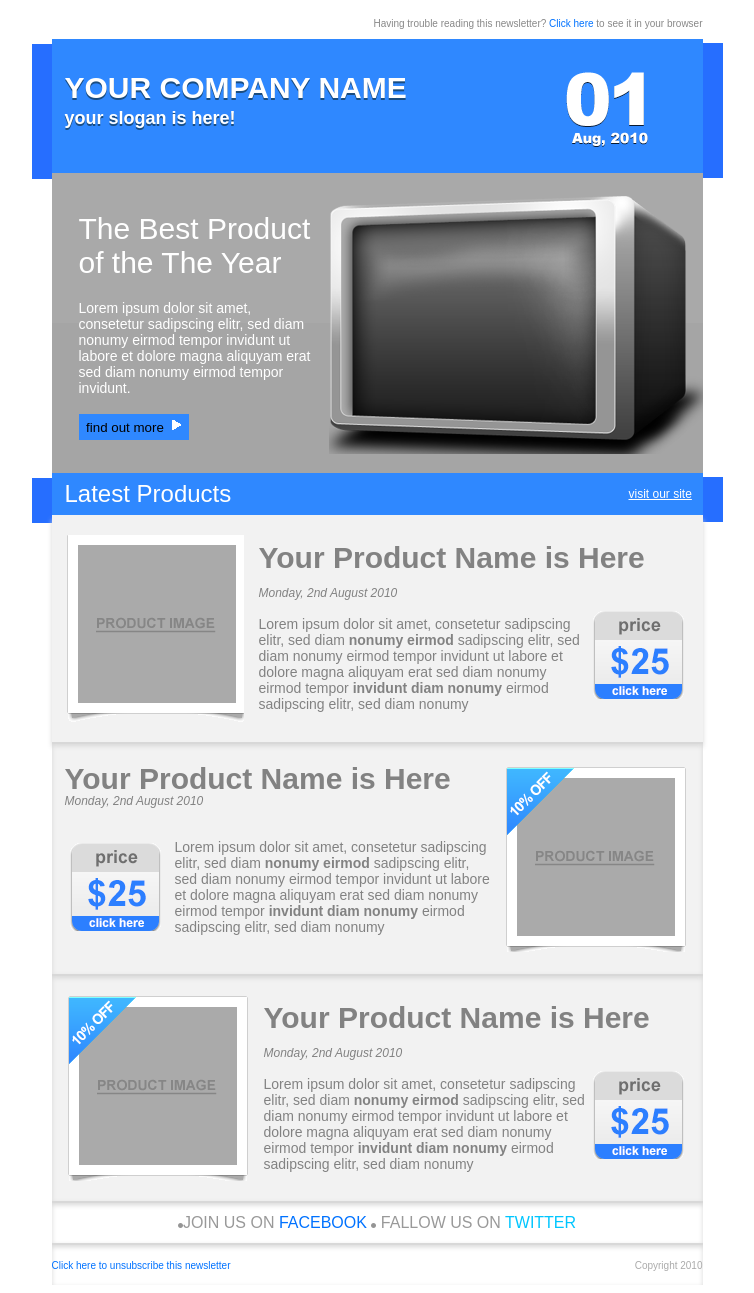
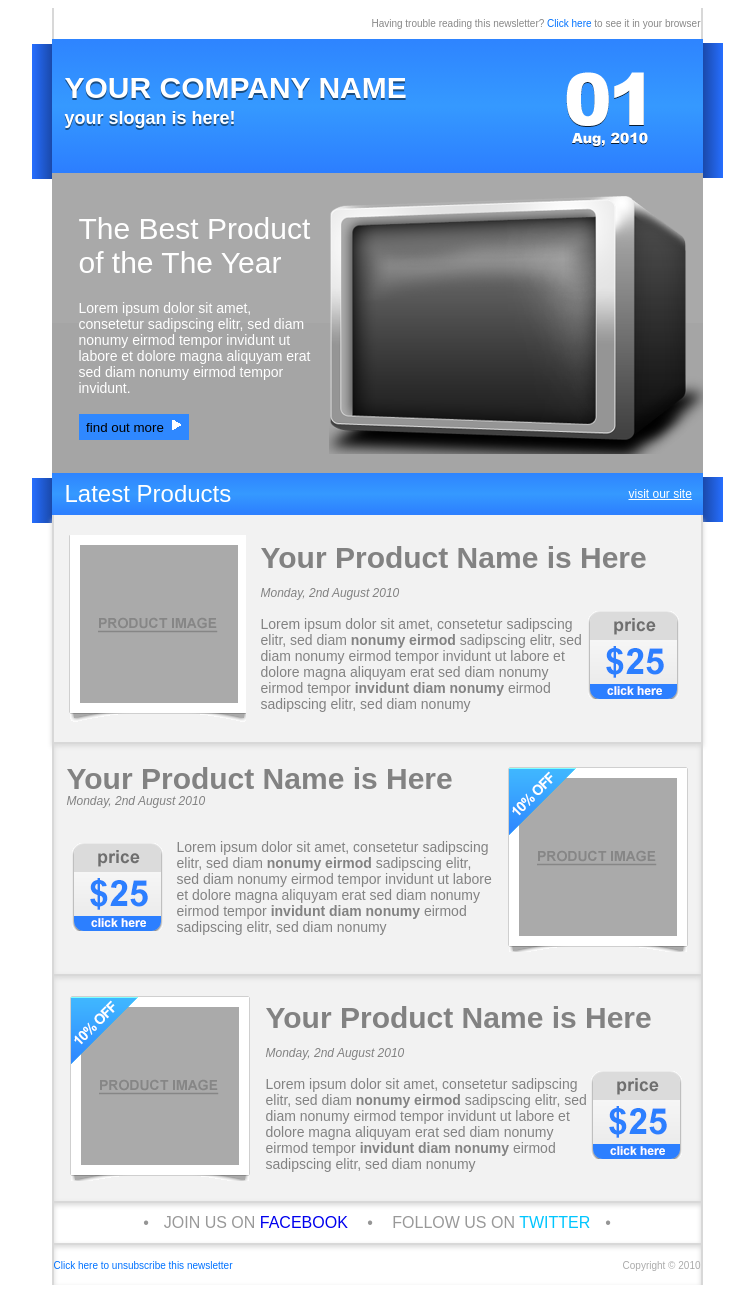
Before and after one commit to lusia/test_newsletter, a plain HTML site: page index.html in a window 1280 px wide. Shown: the whole page, without its empty margins (263-1017 px from the left). Drawn offline with Linux system fonts and the light colour scheme.

Commit message:
Finished v 0.9

```diff
--- a/index.html
+++ b/index.html
@@ -13,14 +13,14 @@
                 <td height="34"></td>
             </tr>
             <tr height="135">
-                    <td style="background-color: #266eff"></td>
+                <td style="background: linear-gradient(to right, #266eff, #1a49aa)"></td>
             </tr>
 
             <tr height="299">
                 <td></td>
             </tr>
             <tr height="45">
-                    <td style="background-color: #266eff"></td>
+                <td style="background:linear-gradient(to right, #266eff, #1a49aa)"></td>
             </tr>
             <tr height="762">
                 <td></td>
@@ -28,8 +28,9 @@
 
         </table>
     </td>
-        <td colspan="2" height="28"><p style="font-size: 10px; color: #888888; text-align: right">Having trouble reading
-            this newsletter? <a style="color: #0072ff; text-decoration: none" href="#" target="_blank">Click here</a> to
+    <td colspan="2" height="28" style="border-left: 2px solid #d8d8d8; border-right: 2px solid #d8d8d8"><p
+            style="font-size: 10px; color: #888888; text-align: right">Having trouble reading
+        this newsletter? <a style="color: #0072ff; text-decoration: none" href="#" target="_blank">Click here </a> to
         see it in your browser</p>
     </td>
 
@@ -39,14 +40,14 @@
                 <td></td>
             </tr>
             <tr height="135">
-                    <td style="background-color: #266eff"></td>
+                <td style="background:linear-gradient(to right, #1a49aa, #266eff)"></td>
             </tr>
 
             <tr height="299">
                 <td></td>
             </tr>
             <tr height="45">
-                    <td style="background-color: #266eff"></td>
+                <td style="background: linear-gradient(to right, #1a49aa, #266eff)"></td>
             </tr>
             <tr height="762">
                 <td></td>
@@ -55,7 +56,7 @@
         </table>
     </td>
 </tr>
-    <tr style="background-color: #2f88ff">
+<tr style="background: linear-gradient(#2e84ff, #3599ff, #2c7eff)">
 
     <td height="134"><h1
             style="font-size: 30px; color: white; font-weight: bold; text-shadow: 0 2px #1a4c7f; margin-left: 13px; line-height: 0">
@@ -76,17 +77,19 @@
         <h1 style="font-size: 30px; color: white; font-weight: normal; margin-left: 27px">The Best
             Product<br>of the The Year</h1>
 
-            <p style="font-size: 14px; color: white; width: 238px; height: 100px; margin-left: 27px">Lorem ipsum dolor
+        <p style="font-size: 14px; color: white; width: 238px; height: 100px; margin-left: 27px">Lorem
+            ipsum dolor
             sit amet, consetetur
             sadipscing elitr, sed diam nonumy eirmod tempor invidunt ut labore et dolore magna aliquyam erat sed
             diam nonumy eirmod tempor invidunt.</p>
-            <button style="background-color: #2f88ff; width: 110px; height: 26px; border: 0; margin-left: 27px">find out
+        <a href="#" target="_blank" style="cursor: pointer">
+            <button style="background-color: #2f88ff; width: 110px; height: 26px; cursor: pointer; border: 0; margin-left: 27px">find
+                out
                 more<img style="margin-left: 6px" src="images/arrow.png" alt="arrow"></button>
-
+        </a>
     </td>
-
 </tr>
-    <tr height="42" style="background-color: #2f88ff">
+<tr height="42" style="background: linear-gradient(#2e84ff, #3599ff, #2c7eff)">
 
     <td><h3 style="margin-left: 13px; font-size: 24px; color: white; font-weight: normal; display: inline">Latest
         Products</h3></td>
@@ -94,14 +97,16 @@
 </tr>
 <tr height="227" style="background-color: #f2f2f2">
 
-        <td colspan="2" style="box-shadow: 0 5px 5px #d8d8d8">
+    <td colspan="2"
+        style="box-shadow: 0 5px 5px #d8d8d8; border-left: 2px solid #d8d8d8; border-right: 2px solid #d8d8d8">
         <table cellpadding="0" cellspacing="0" border="0">
             <tr>
                 <td rowspan="3" width="192"><img src="images/product_img.png" alt="product"
                                                  style="float: left; margin-right: 15px; margin-left: 15px"></td>
-                    <td colspan="2" height="52"><h2
-                            style="font-size: 30px; color: black; line-height: 0; color: #828282">Your Product Name is
-                        Here</h2></td>
+                <td colspan="2" height="52"><a href="#" target="_blank" style="text-decoration: none"><h2
+                        style="font-size: 30px; color: black; line-height: 0; color: #828282">
+                    Your Product Name is
+                    Here</h2></a></td>
 
             </tr>
             <tr>
@@ -111,7 +116,7 @@
                 </td>
             </tr>
             <tr>
-                    <td><p style="color: #828282; font-size: 14px">Lorem ipsum dolor
+                <td><p style="color: #828282; font-size: 14px; width: 327px;">Lorem ipsum dolor
                     sit amet, consetetur
                     sadipscing elitr, sed diam <span style="font-weight: bold">nonumy eirmod</span> sadipscing
                     elitr, sed diam nonumy eirmod tempor invidunt ut labore et dolore magna aliquyam erat sed
@@ -122,13 +127,14 @@
     </td>
 </tr>
 <tr height="227" style="background-color: #f2f2f2">
-        <td colspan="2" height="230" style="box-shadow: inset 0 2px 5px #d8d8d8; border-top: 2px solid #d8d8d8">
+    <td colspan="2" height="230"
+        style="box-shadow: inset 0 2px 5px #d8d8d8; border-top: 2px solid #d8d8d8; border-left: 2px solid #d8d8d8; border-right: 2px solid #d8d8d8">
         <table>
             <tr>
-                    <td colspan="2" height="52"><h2
+                <td colspan="2" height="52"><a href="#" target="_blank" style="text-decoration: none"><h2
                         style="font-size: 30px; color: black; line-height: 1px; margin-left: 10px; color: #828282; display: inline">
                     Your
-                        Product Name is Here</h2><br><span
+                    Product Name is Here</h2></a><br><span
                         style="font-size: 12px; display: block; font-style: italic; margin-top: 15px; margin-left: 10px; color: #828282">Monday, 2nd August 2010</span>
                 </td>
 
@@ -144,24 +150,22 @@
                     elitr, sed diam nonumy eirmod tempor invidunt ut labore et dolore magna aliquyam erat sed
                     diam nonumy eirmod tempor <span style="font-weight: bold">invidunt diam nonumy</span> eirmod
                     sadipscing elitr, sed diam nonumy</p></td>
-
             </tr>
 
         </table>
     </td>
-
 </tr>
 <tr height="227" style="background-color: #f2f2f2">
 
-        <td colspan="2" style="box-shadow: inset 0 2px 5px #d8d8d8; border-top: 2px solid #d8d8d8">
+    <td colspan="2"
+        style="box-shadow: inset 0 2px 5px #d8d8d8; border-top: 2px solid #d8d8d8; border-left: 2px solid #d8d8d8; border-right: 2px solid #d8d8d8">
         <table cellpadding="0" cellspacing="0" border="0">
             <tr>
                 <td rowspan="3" width="192"><img src="images/product_with_discount.png" alt="product"
                                                  style="float: left; margin-right: 15px; margin-left: 15px"></td>
-                    <td colspan="2" height="52"><h2
+                <td colspan="2" height="52"><a href="#" target="_blank" style="text-decoration: none"><h2
                         style="font-size: 30px; color: black; line-height: 0; color: #828282">Your Product Name is
-                        Here</h2></td>
-
+                    Here</h2></a></td>
             </tr>
             <tr>
                 <td height="18"><span style="font-size: 12px; font-style: italic; color: #828282">Monday, 2nd August 2010</span><br>
@@ -181,22 +185,26 @@
     </td>
 </tr>
 <tr height="42">
-
-        <td colspan="2" style="text-align: center; box-shadow: inset 0 2px 5px #d8d8d8; border-top: 2px solid #d8d8d8">
-            <img src="images/circle.gif" alt="circle"><span style="color: #999999">JOIN US ON </span><span
-                style="color: #0072ff">FACEBOOK </span><img src="images/circle.gif" alt="circle"><span
-                style="color: #999999"> FALLOW US ON </span><span style="color: #00c6ff">TWITTER</span>
+    <td colspan="2"
+        style="text-align: center; box-shadow: inset 0 2px 5px #d8d8d8; border-top: 2px solid #d8d8d8; border-left: 2px solid #d8d8d8; border-right: 2px solid #d8d8d8">
+        <span style="color: #959595; margin-right: 15px">&#8226</span><span
+            style="color: #999999">JOIN US ON </span><a
+            style="text-decoration: none" href="#"
+            target="_blank; color: #0072ff">FACEBOOK </a><span
+            style="color: #959595; margin-left: 15px; margin-right: 15px">&#8226</span><span
+            style="color: #999999"> FOLLOW US ON </span><a
+            style="text-decoration: none; color: #00c6ff" href="#" target="_blank">TWITTER</a><span
+            style="color: #959595; margin-left: 15px">&#8226</span>
     </td>
-
 </tr>
 <tr>
-
-        <td colspan="2" style="text-align: center; box-shadow: inset 0 2px 5px #d8d8d8; border-top: 2px solid #d8d8d8">
-            <a href="#" target="_blank" style="color: #0072ff; font-size: 10px; text-decoration: none; float: left">Click
+    <td colspan="2"
+        style="text-align: center; box-shadow: inset 0 2px 5px #d8d8d8; border-top: 2px solid #d8d8d8; border-left: 2px solid #d8d8d8; border-right: 2px solid #d8d8d8">
+        <a href="#" target="_blank" style="color: #0072ff; font-size: 10px; text-decoration: none; float: left"> Click
             here to unsubscribe this
             newsletter</a>
 
-            <span style="font-size: 10px; color: #ababab; float: right">Copyright 2010</span>
+        <span style="font-size: 10px; color: #ababab; float: right">Copyright &copy 2010 </span>
     </td>
 </tr>
 </table>
```
Lines whose indentation alone changed are shown as unchanged.
